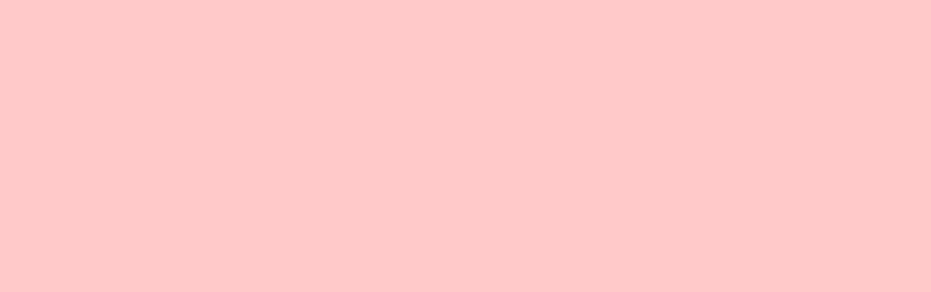
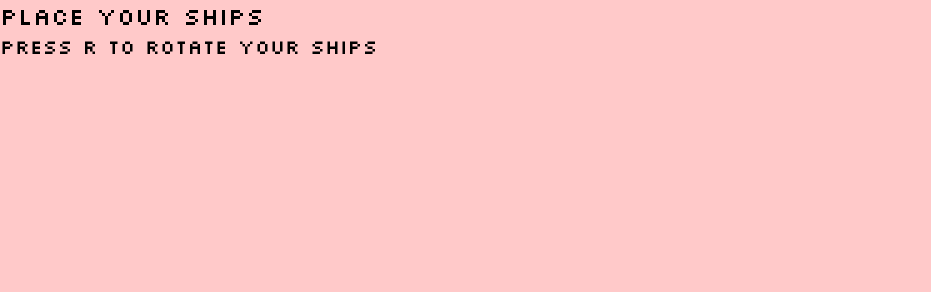
Before and after one commit to AndrewC145/Battleship, a website built with webpack: page dist/index.html in a window 1280 px wide. Both pictures are taken after a click on the button "Start Game". Shown: the top 292 px of the page, without its empty margins (0-931 px from the left). Built offline with nearby package versions, Linux system fonts and the light colour scheme; a web font is replaced by a local one.

Commit message:
Started Creating Ship selection

```diff
--- /dev/null
+++ b/src/display.js
@@ -0,0 +1,10 @@
+const startGame = document.querySelector('.start-game');
+
+export function initializeUI() {
+  startGame.addEventListener('click', () => {
+    const titleScreen = document.querySelector('.title-screen');
+    titleScreen.classList.add('hidden');
+    const chooseShips = document.querySelector('.choose-ships');
+    chooseShips.classList.remove('hidden');
+  });
+}
--- a/src/index.js
+++ b/src/index.js
@@ -0,0 +1,5 @@
+import { initializeUI } from './display';
+
+document.addEventListener('DOMContentLoaded', () => {
+  initializeUI();
+});
```
Also changed, not shown: dist/index.html, dist/main.js, dist/styles/output.css, dist/styles/style.css.
